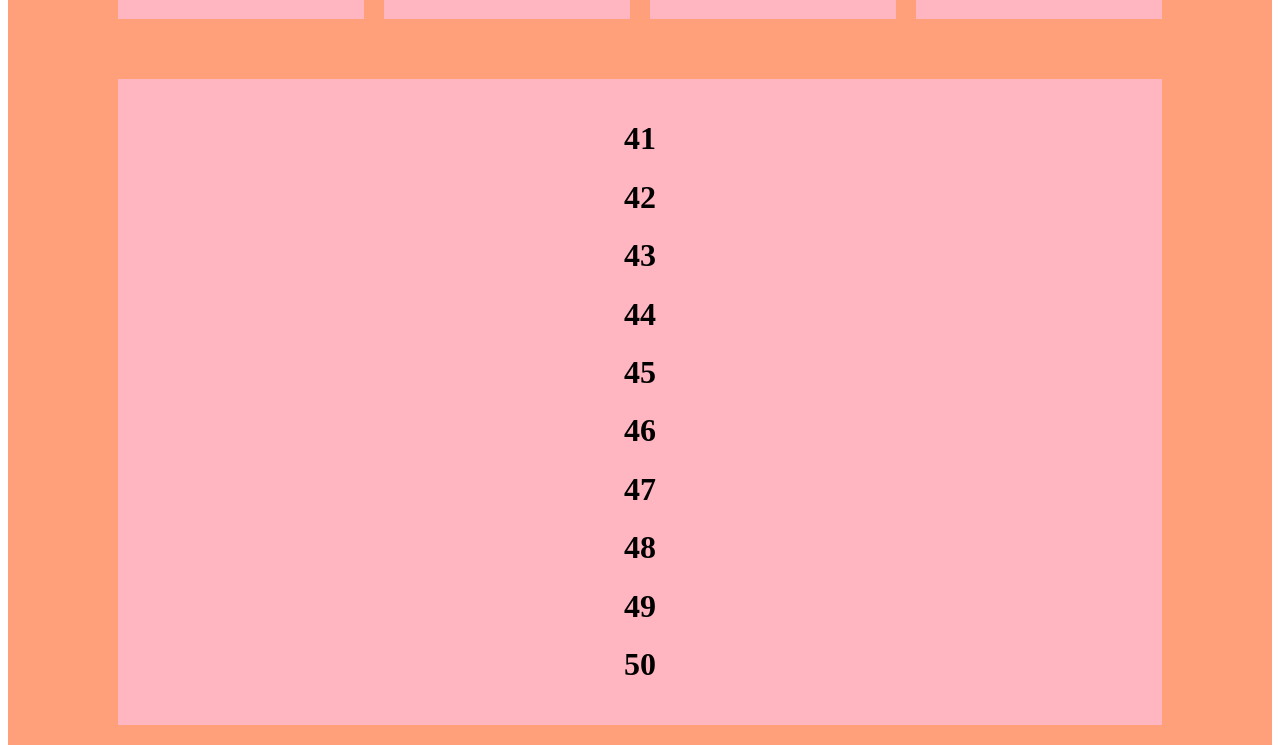
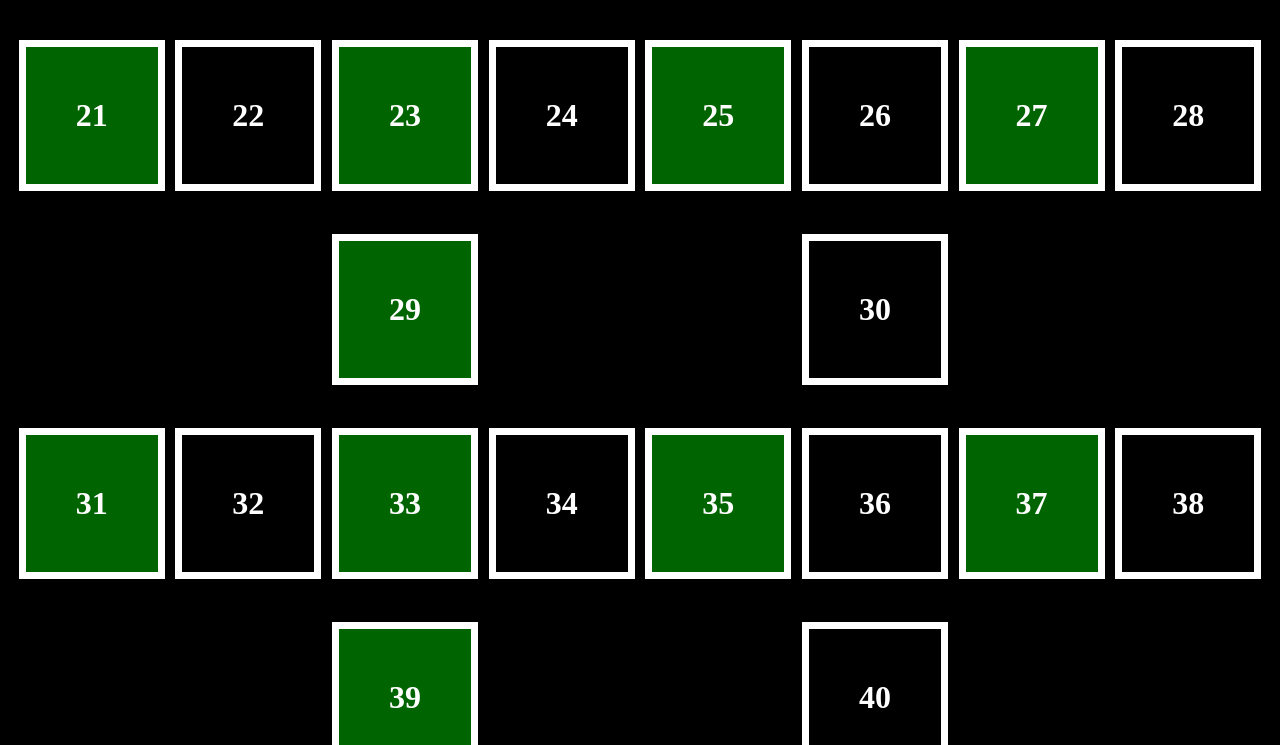
Before and after one commit to chalumurigirish/github-2, a plain HTML site: page HTML-assignment/index.html in a window 1280 px wide. Shown: the part 765-1510 px from the top of the page. Drawn offline with Linux system fonts and the light colour scheme.

Commit message:
Used align content
Removed unnecessary styles from .child class and adjusted h1 styles.

```diff
--- a/HTML-assignment/style.css
+++ b/HTML-assignment/style.css
@@ -1,25 +1,24 @@
-.parent {
-  display: flex;
-  flex-wrap: wrap;
-  flex-direction: row;
-  background-color: lightsalmon;
-  padding: 100px;
+body {
+  color: white;
+  background-color: black;
 }
 
-.parent div {
-    flex-wrap: wrap;
-    justify-content: space-evenly;
-    border: 10px;
-    background-color: lightpink;
-    padding: 20px;
-    border-bottom:20px solid lightsalmon;
-    border-top:20px solid lightsalmon;
+.parent {
+  height: 1000px;
 }
 
 .child {
-    flex: 200px;
-    margin: 10px;
-    padding: 20px;
-    border: 5px;
-    text-align: center;
-  }
+  display: flex;
+  flex-wrap: wrap;
+  justify-content: space-evenly;
+  align-content: center;
+}
+
+.child h1{
+  border: 7px solid white;
+  padding: 50px;
+}
+
+.child h1:nth-child(odd) {
+    background-color:darkgreen;
+}
```
